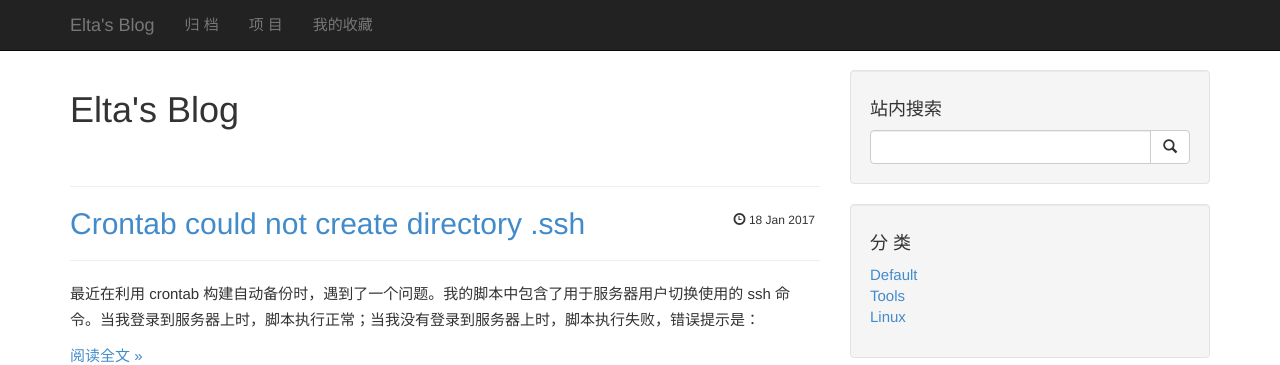
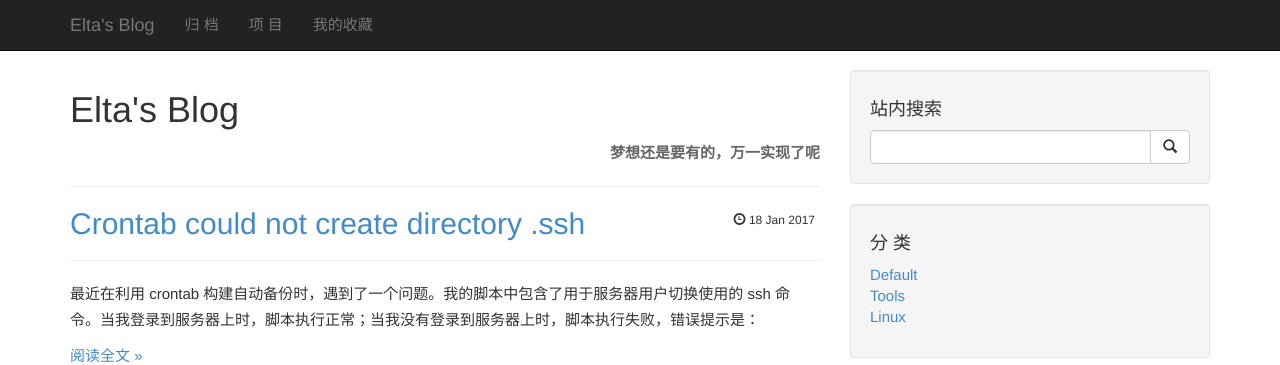
Before and after one commit to lvstoneleaf/elta.github.io, a Jekyll site: the page built from index.html, in a window 1280 px wide. Shown: the top 365 px of the page. Built offline with Jekyll 4.4.1, drawn with Linux system fonts in a browser that asks for light colours; the list of posts is cut into pages by our own code; comment, search, counter and statistics services are not loaded.

Commit message:
2017-01-19 10:31:31+00:00
 M index.html

```diff
--- a/index.html
+++ b/index.html
@@ -8,7 +8,7 @@ description: "Elta's blog, enjoy world, touch anything! Try everything!"
 <h1>
 	Elta's Blog
 </h1>
-<p align="right"><font color="#FFFFFF"><b>梦想还是要有的，万一实现了呢</b></font></p>
+<p align="right"><font color="#666666"><b>梦想还是要有的，万一实现了呢</b></font></p>
 <hr>
 {% for post in paginator.posts %}
 <h2>
```
